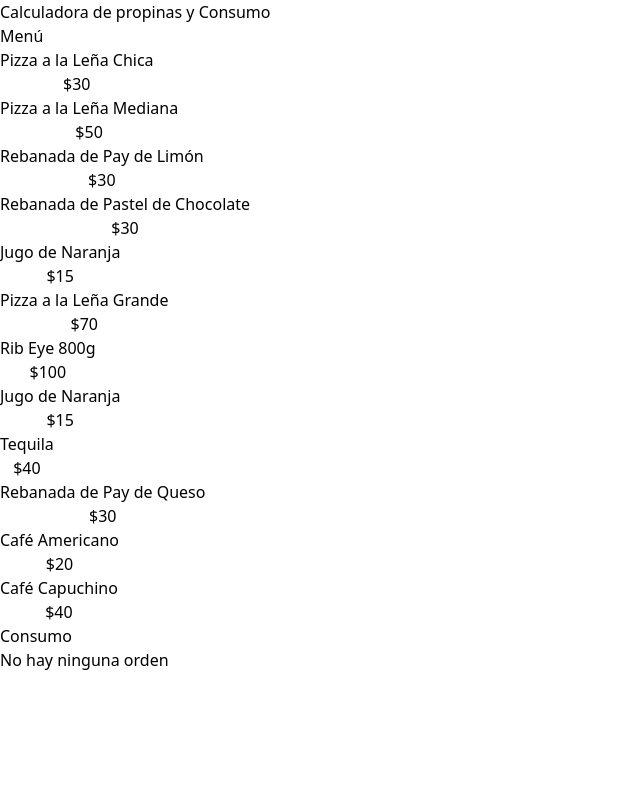
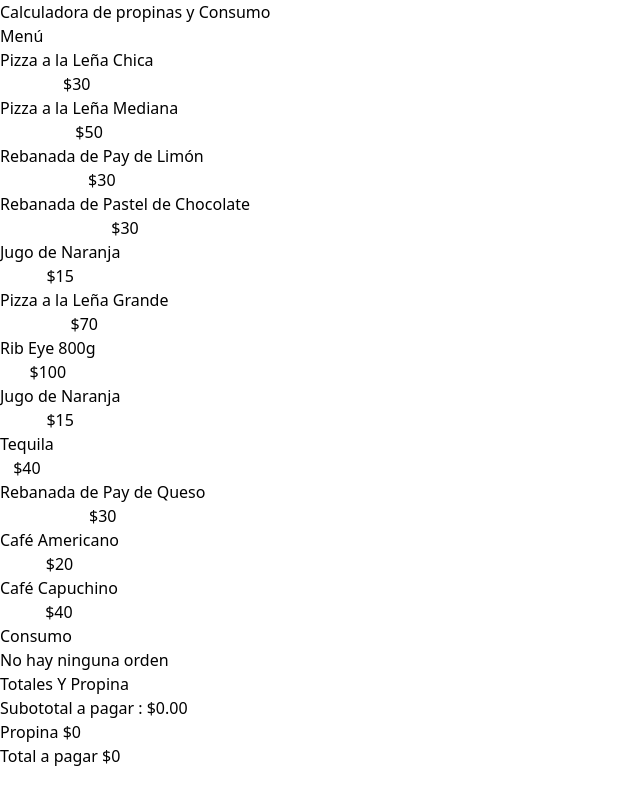
Before and after one commit to joninoni/propinas-ts, a React (Vite) app: page / in a window 1280 px wide. Shown: the whole page, without its empty margins (0-640 px from the left). Built offline with nearby package versions, Linux system fonts and the light colour scheme.

Commit message:
sumo el subtotal de las ordenes con la funcion subTotalAmount

```diff
--- a/src/App.tsx
+++ b/src/App.tsx
@@ -1,5 +1,6 @@
 import MenuItem from "./components/MenuItem";
 import OrderContents from "./components/OrderContents";
+import OrderTotals from "./components/OrderTotals";
 import { menuItems } from "./data/db"
 import useOrder from "./hooks/useOrder"
 
@@ -29,10 +30,15 @@ function App() {
 				</div>
 
 				<div className="border border-dashed border-slate-300 p-5 rounded-lg space-y-10">
+
 					<OrderContents
 						order={order}
 						subTotal={subTotal}
 						removeFromOrder={removeFromOrder}
+					/>
+
+					<OrderTotals
+						order={order}
 					/>
 				</div>
 			</main>
--- /dev/null
+++ b/src/components/OrderTotals.tsx
@@ -0,0 +1,35 @@
+import { useMemo } from "react"
+import { OrderItem } from "../types"
+import { formatCurrency } from "../helpers"
+
+type OrderTotalsProps = {
+    order : OrderItem[]
+}
+
+
+const OrderTotals = ({order} : OrderTotalsProps) => {
+
+    const subTotalAmount= useMemo( ()=> order.reduce( (total,item) => total + (item.price * item.quantity) ,0),[order])
+
+    return (
+        <>
+            <div className=" space-y-3">
+                <h2 className="font-black text-2xl">Totales Y Propina</h2>
+
+                <p>Subototal a pagar : {""}
+                    <span className="font-bold">{formatCurrency(subTotalAmount)}</span>
+                </p>
+
+                <p>Propina {""}
+                    <span className="font-bold">$0</span>
+                </p>
+
+                <p>Total a pagar {""}
+                    <span className="font-bold">$0</span>
+                </p>
+            </div>
+        </>
+    )
+}
+
+export default OrderTotals
```
